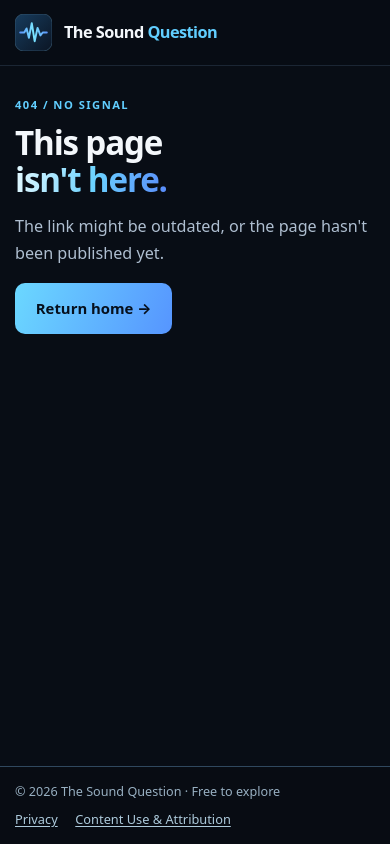
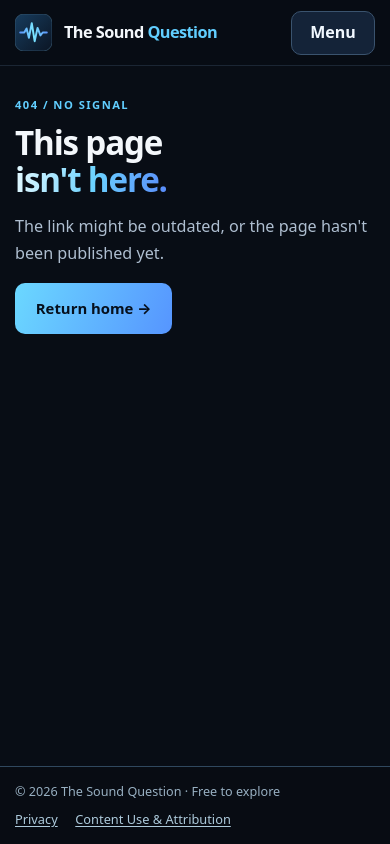
Before and after one commit to thesoundquestion/website, a plain HTML site: page 404.html in a window 390 px wide. Drawn offline with Linux system fonts and the light colour scheme.

Commit message:
nav(404): use the same six helpful destinations and accessible mobile menu as inner pages

```diff
--- a/404.html
+++ b/404.html
@@ -23,7 +23,7 @@
     <header class="site-header">
       <div class="container header-inner">
         <a class="brand" href="/" aria-label="The Sound Question home"><img src="/assets/mark.svg" width="42" height="42" alt=""><span>The Sound <b>Question</b></span></a>
-        <nav class="main-nav" aria-label="Primary navigation"><a href="/">Home</a><a href="/journey/">The Journey</a><a href="/decoder/">Spec Decoder</a><a href="/library/">Library</a><a href="/about/">About</a><a href="/connect/">Connect</a></nav>
+        <nav class="main-nav" aria-label="Primary navigation"><a href="/decoder/">Lessons</a><a href="/labs/">Labs</a><a href="/tools/">Tools</a><a href="/library/">Library</a><a href="/about/">About</a><a href="/connect/">Connect</a></nav><details class="mobile-nav"><summary>Menu</summary><nav aria-label="Mobile primary navigation"><a href="/decoder/">Lessons</a><a href="/labs/">Labs</a><a href="/tools/">Tools</a><a href="/library/">Library</a><a href="/about/">About</a><a href="/connect/">Connect</a></nav></details>
       </div>
     </header>
     <main id="main"><section class="page-intro container not-found"><p class="section-kicker">404 / NO SIGNAL</p><h1>This page<br><span class="gradient-text">isn't here.</span></h1><p class="lead">The link might be outdated, or the page hasn't been published yet.</p><a class="button button-primary" href="/">Return home →</a></section></main>
```
